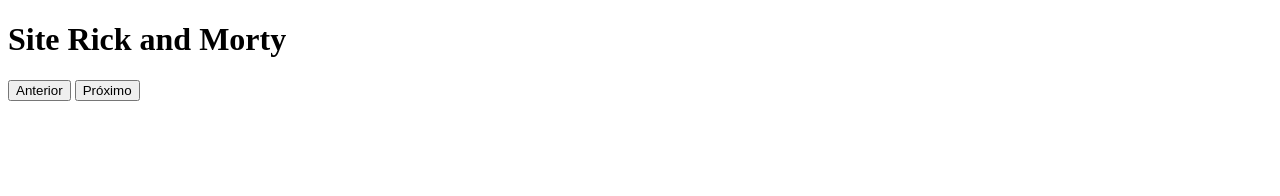
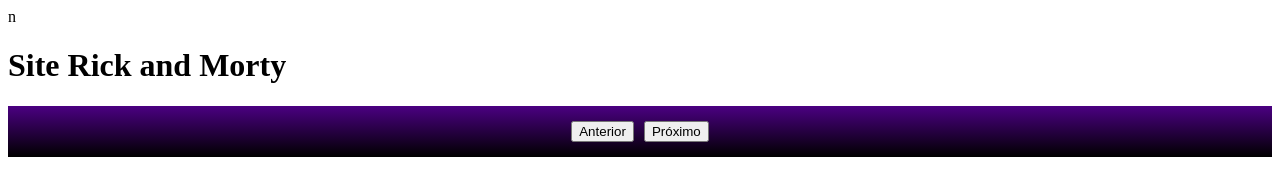
Before and after one commit to Emsluiz/Trabalho-rickandmorty, a plain HTML site: page index.html in a window 1280 px wide. Drawn offline with Linux system fonts and the light colour scheme; no server answers.

Commit message:
commit 2

```diff
--- a/index.html
+++ b/index.html
@@ -3,6 +3,7 @@
 <head>
   <meta charset="UTF-8">
   <meta name="viewport" content="width=device-width, initial-scale=1.0">
+  <link rel="stylesheet" href="style.css">n
   <title>Site Rick and Morty</title>
 </head>
 <body>
--- a/style.css
+++ b/style.css
@@ -6,13 +6,4 @@
     background: linear-gradient(to top, black, #4B0082);
 
     padding: 15px;
-  }
-  #paginate button {
-    padding: 10px 20px;
-    border: none;
-    background-color: #6a0dad;
     color: white;
-    border-radius: 5px;
-    cursor: pointer;
-    font-weight: bold;
-  }
```
